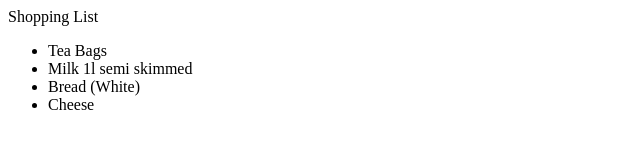
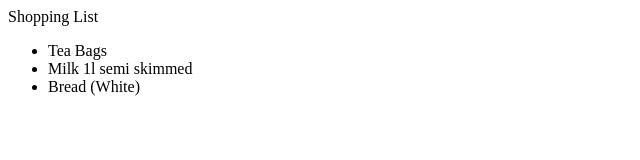
Before and after one commit to ghon2/FirstTest, a plain HTML site: page index.html in a window 1280 px wide. Shown: the full height of the page, 0-640 px from the left. Drawn offline with Linux system fonts and the light colour scheme.

```diff
--- a/index.html
+++ b/index.html
@@ -5,7 +5,6 @@
 			<li>Tea Bags</li>
 			<li>Milk 1l semi skimmed</li>
 			<li>Bread (White)</li>
-			<li>Cheese</li>
 		</ul>
 	</body>
 </html>
```
